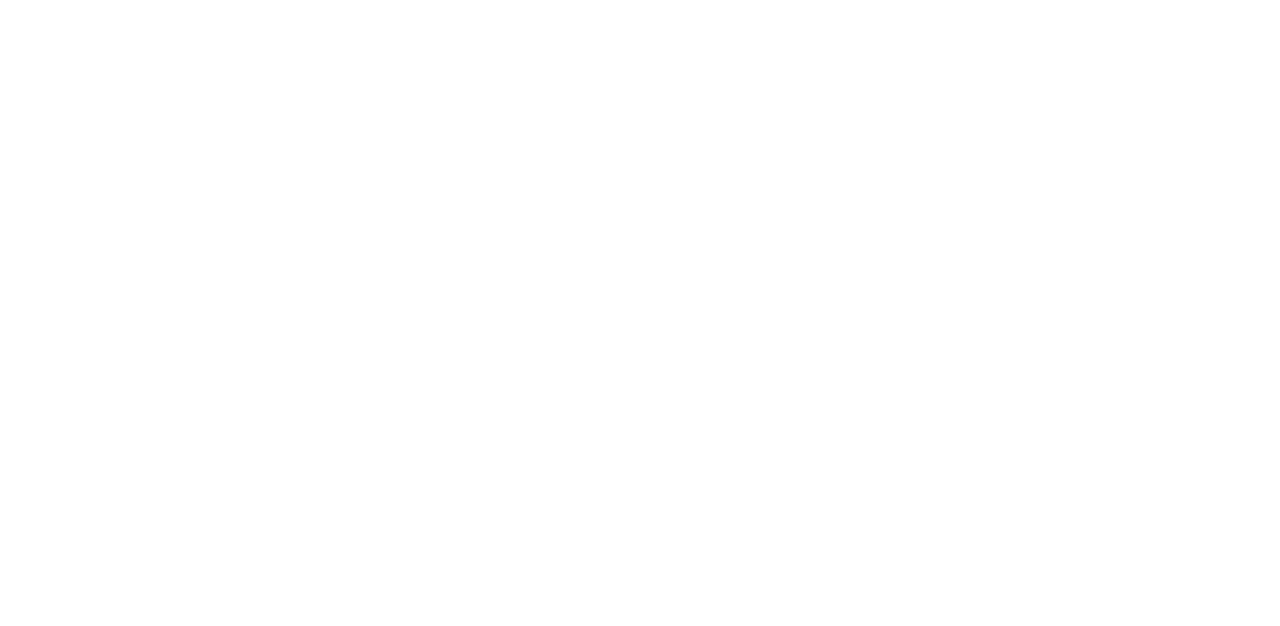
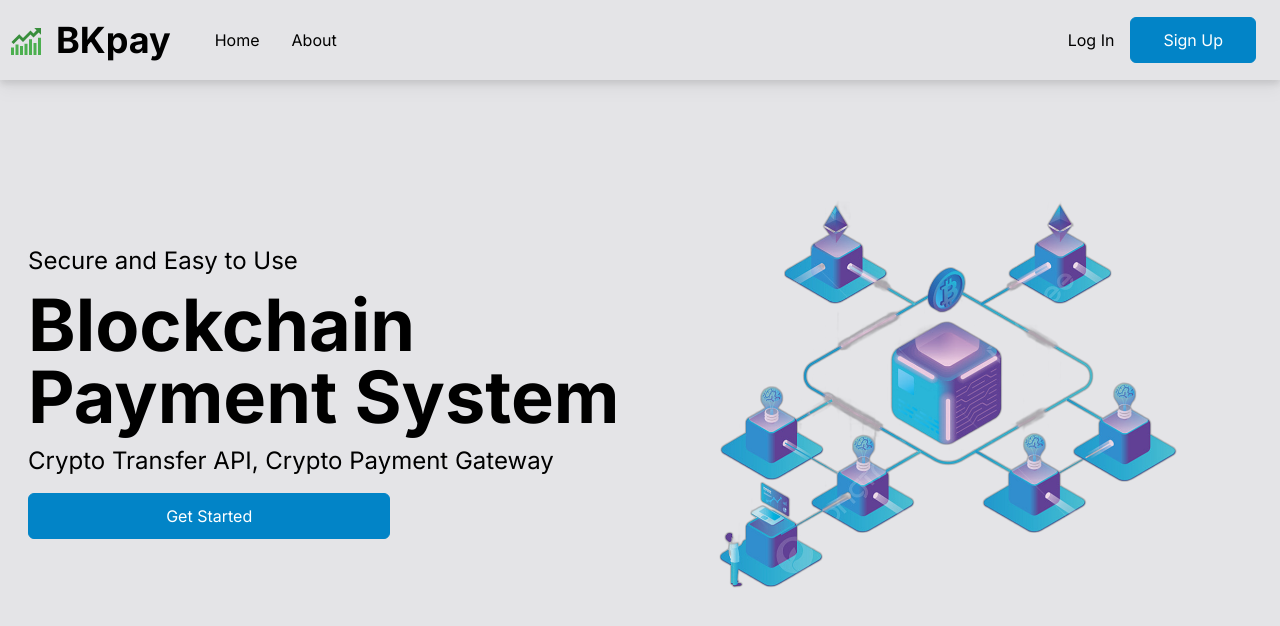
Before and after one commit to BHSK20/blockchain_payment_model, a React (Create React App) app: page / in a window 1280 px wide. Before the commit this address had no page. Shown: the top 626 px of the page. Built offline with nearby package versions, Linux system fonts and the light colour scheme.

Commit message:
update homepage

```diff
--- a/src/App.js
+++ b/src/App.js
@@ -9,11 +9,14 @@
 import Page_Account_Exchange from './pages/Page_Account_Exchange/Page_Account_Exchange';
 import Page_Account_MerchantAPI from './pages/Page_Account_MerchantAPI/Page_Account_MerchantAPI';
 import Page_Account_Orders from './pages/Page_Account_Orders/Page_Account_Orders';
+import Page_Home from './pages/Page_Home/Page_Home';
 
 function App() {
   return (
     <BrowserRouter>
       <Routes>
+        <Route path='/' element={<Page_Home />}></Route>
+        <Route path='/home' element={<Page_Home />}></Route>
         <Route path='/account' element={<Layout />}>
           <Route index path='transactions' element={<Page_Account_Transactions />}></Route>
           <Route path='transfer' element={<Page_Account_Transfer />}></Route>
--- a/src/components/shared/Header.jsx
+++ b/src/components/shared/Header.jsx
@@ -8,7 +8,7 @@
   const navigate = useNavigate();
 
   return (
-    <div className="bg-white h-16 px-4 flex justify-end items-center gap-4">
+    <div className="bg-white h-16 px-4 flex justify-end items-center gap-3">
       <div className="avatar">
         <Menu as="div" className="relative">
           <div>
--- /dev/null
+++ b/src/components/shared/Hero.jsx
@@ -0,0 +1,27 @@
+import React from "react";
+import bgImg from "../../assets/blockchain-veed-remove-background.png";
+
+export default function Hero() {
+  return (
+    <div
+      name="home"
+      className="w-full h-screen bg-zinc-200 flex flex-col justify-between"
+    >
+      <div className="grid md:grid-cols-2 max-w-[1240px] m-auto">
+        <div className="flex flex-col justify-center md:items-start w-full px-2 py-8">
+          <p className="text-2xl">Secure and Easy to Use</p>
+          <h1 className="py-3 text-5xl md:text-7xl font-bold">
+            Blockchain Payment System
+          </h1>
+          <p className="text-2xl">
+            Crypto Transfer API, Crypto Payment Gateway
+          </p>
+          <button className="py-3 px-6 sm:w-[60%] my-4">Get Started</button>
+        </div>
+        <div>
+          <img className="w-full" src={bgImg} alt="/" />
+        </div>
+      </div>
+    </div>
+  );
+}
--- /dev/null
+++ b/src/components/shared/Navbar.jsx
@@ -0,0 +1,68 @@
+import React, { useState } from "react";
+import { FcBullish } from "react-icons/fc";
+import { HiOutlineMenu, HiX } from "react-icons/hi";
+import { Link } from "react-router-dom";
+
+export default function Navbar() {
+  const [nav, setNav] = useState(false);
+  const handleClick = () => {
+    setNav(!nav);
+  };
+
+  return (
+    <div className="w-screen h-[80px] z-10 bg-zinc-200 fixed drop-shadow-lg">
+      <div className="px-2 flex justify-between items-center w-full h-full">
+        <div className="flex items-center gap-3">
+          <FcBullish className="text-3xl sm:text-4xl" />
+          <h1 className="text-3xl font-bold mr-4 sm:text-4xl">BKpay</h1>
+          <ul className="hidden md:flex">
+            <li>
+              <Link to="home" smooth={true} duration={500}>
+                Home
+              </Link>
+            </li>
+            <li>
+              <Link to="about" smooth={true} offset={-200} duration={500}>
+                About
+              </Link>
+            </li>
+            {/* <li>
+              <Link to="support" smooth={true} offset={-50} duration={500}>
+                Support
+              </Link>
+            </li>
+            <li>
+              <Link to="platforms" smooth={true} offset={-100} duration={500}>
+                Platforms
+              </Link>
+            </li>
+            <li>
+              <Link to="pricing" smooth={true} offset={-50} duration={500}>
+                Pricing
+              </Link>
+            </li> */}
+          </ul>
+        </div>
+        <div className="hidden md:flex pr-4">
+          <button className="border-none bg-transparent text-black mr-4">
+            Log In
+          </button>
+          <button className="px-8 py-3">Sign Up</button>
+        </div>
+        <div className="md:hidden" onClick={handleClick}>
+          {nav ? <HiX className="w-5" /> : <HiOutlineMenu className="w-5" />}
+        </div>
+      </div>
+      <ul className={nav ? "absolute bg-zinc-200 w-full px-8" : "hidden"}>
+        <li className="border-b-2 border-zinc-300 w-full">Home</li>
+        <li className="border-b-2 border-zinc-300 w-full">About</li>
+        <div className="flex flex-col my-4">
+          <button className="bg-transparent text-sky-600 px-8 py-3 mb-4">
+            Log In
+          </button>
+          <button className="px-8 py-3">Sign Up</button>
+        </div>
+      </ul>
+    </div>
+  );
+}
--- a/src/components/shared/Sidebar.jsx
+++ b/src/components/shared/Sidebar.jsx
@@ -12,7 +12,7 @@
     <div className="bg-neutral-900 w-60 p-3 text-white">
       <div className="flex items-center gap-2 px-1 py-3 justify-center">
         <FcBullish fontSize={24} />
-        <span className="text-neutral-100 text-2xl">BKpay</span>
+        <span className="text-neutral-100 text-2xl font-bold">BKpay</span>
       </div>
       <div className="flex-1 py-8 flex flex-col gap-0.5">
         {DASHBOARD_SIDEBAR_LINKS.map((item) => (
--- a/src/index.css
+++ b/src/index.css
@@ -20,8 +20,15 @@
   th {
     @apply font-semibold;
   }
-  a {
+  /* a {
     @apply text-sky-500 hover:underline;
+  } */
+  li {
+    @apply p-4;
+  }
+  button {
+    @apply text-white border bg-sky-600 border-sky-600
+    hover:bg-transparent hover:text-sky-600 rounded-md;
   }
 }
 
--- /dev/null
+++ b/src/pages/Page_Home/Page_Home.jsx
@@ -0,0 +1,12 @@
+import React from "react";
+import Navbar from "../../components/shared/Navbar";
+import Hero from "../../components/shared/Hero";
+
+export default function Page_Home() {
+  return (
+    <>
+      <Navbar />
+      <Hero />
+    </>
+  );
+}
--- a/tailwind.config.js
+++ b/tailwind.config.js
@@ -4,7 +4,23 @@
     "./src/**/*.{js,jsx,ts,tsx}",
   ],
   theme: {
-    extend: {},
+    // extend: {},
+    screens: {
+      sm: '640px',
+      // => @media (min-width: 640px) { ... }
+
+      md: '768px',
+      // => @media (min-width: 768px) { ... }
+
+      lg: '1024px',
+      // => @media (min-width: 1024px) { ... }
+
+      xl: '1280px',
+      // => @media (min-width: 1280px) { ... }
+
+      '2xl': '1536px',
+      // => @media (min-width: 1536px) { ... }
+    },
   },
   plugins: [],
-}
+};
```
Also changed, not shown: src/assets/blockchain-veed-remove-background.png (added), src/assets/blockchain.jpg (added).
